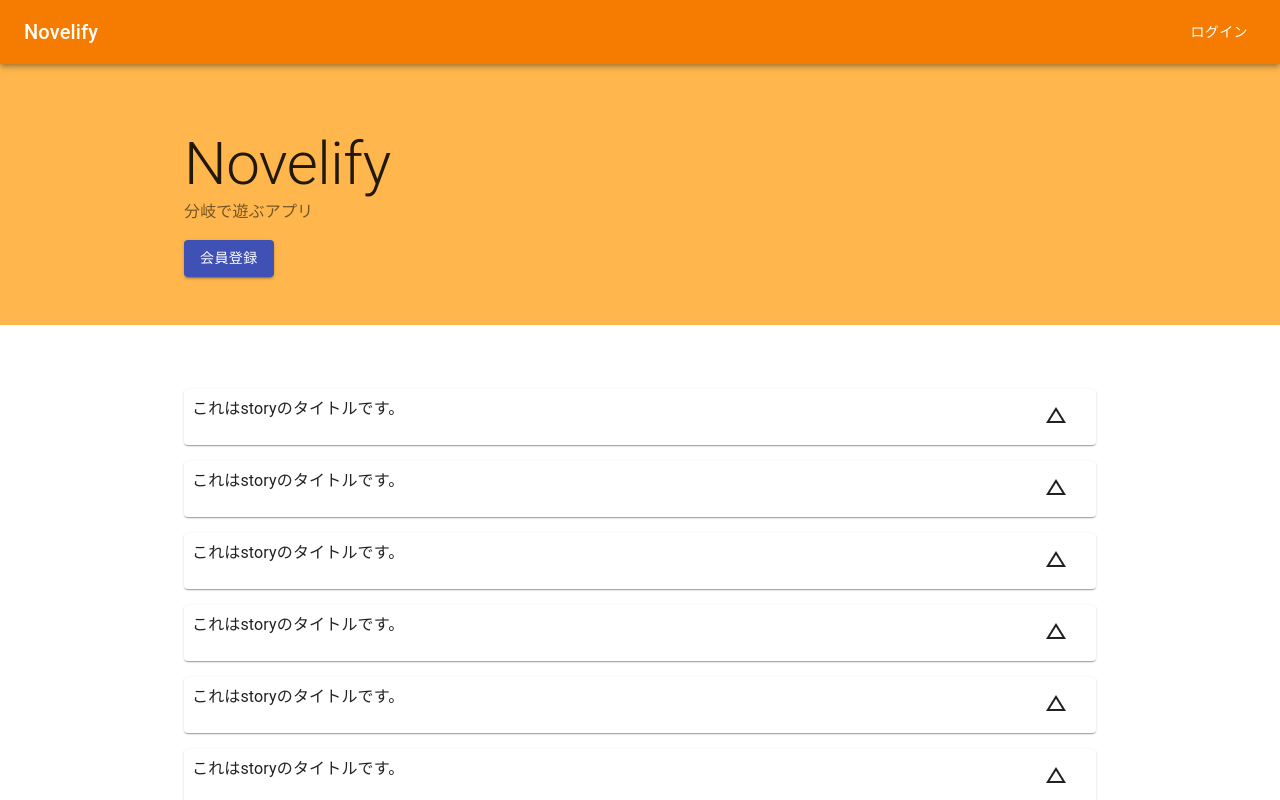
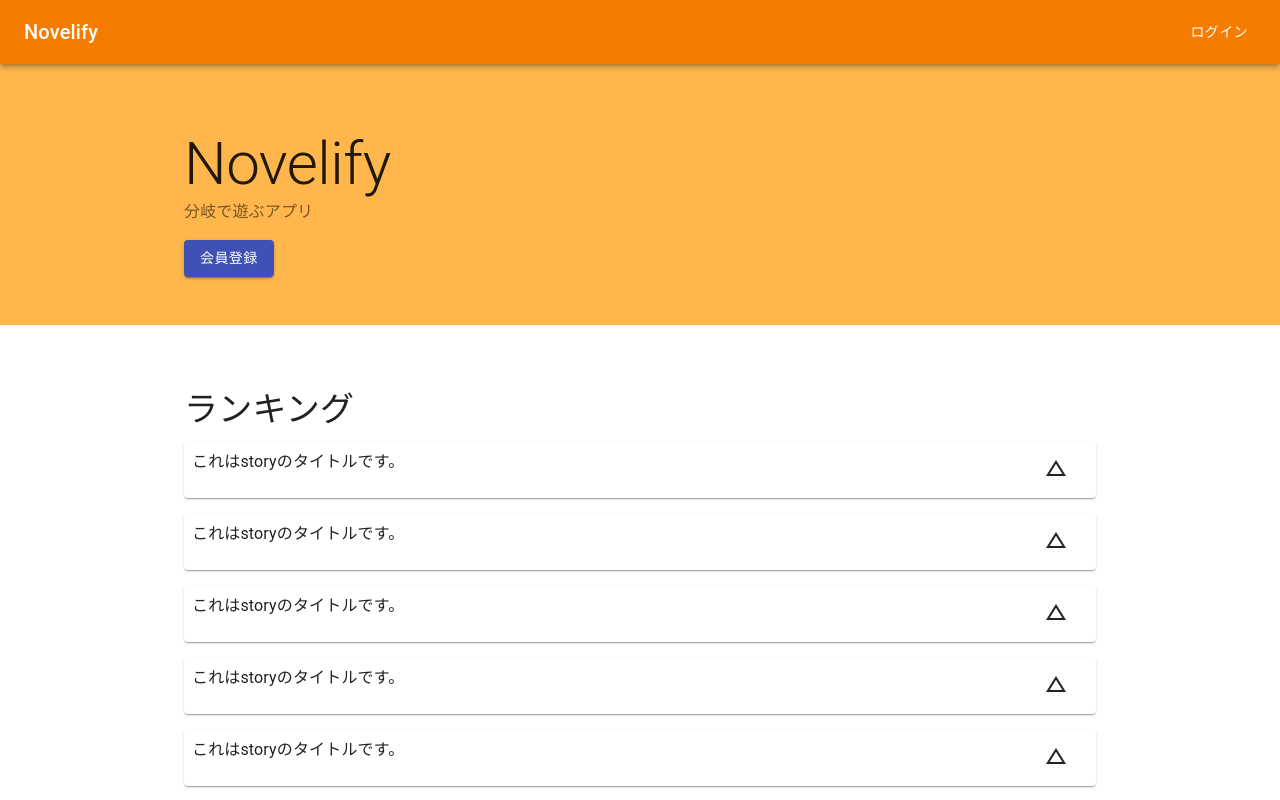
Before and after one commit to kijimaD/novelify, a React (Create React App) app in the folder front/: page / in a window 1280 px wide. Shown: the top 800 px of the page. Built offline with nearby package versions, Linux system fonts and the light colour scheme.

Commit message:
見出しを追加した

```diff
--- a/front/src/TopPage.js
+++ b/front/src/TopPage.js
@@ -116,6 +116,9 @@ export default function Album() {
         </div>
         <div className={classes.content} align="left">
           <Container maxWidth="md">
+            <Typography color="textPrimary" variant="h4" gutterBottom>
+              ランキング
+            </Typography>
             <RankingCard />
             <RankingCard />
             <RankingCard />
```
